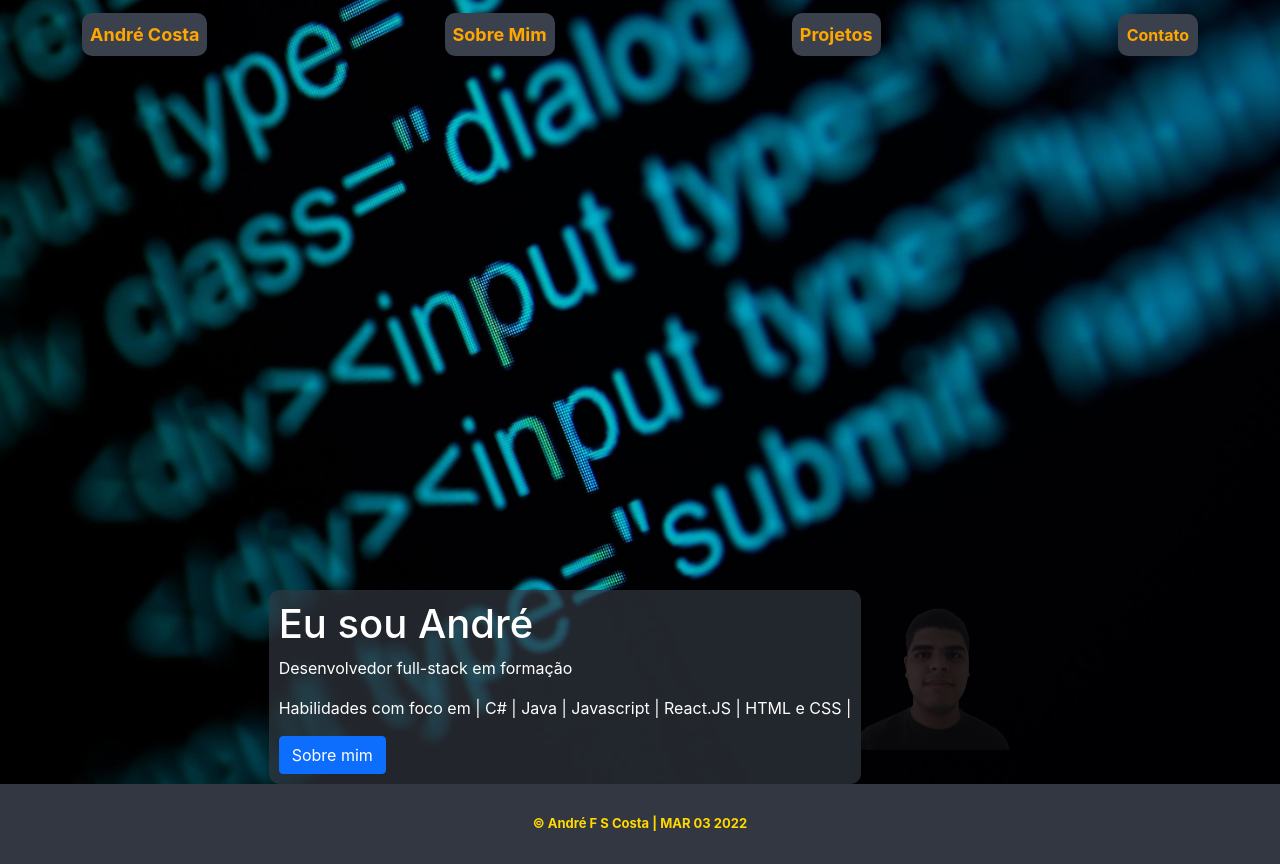
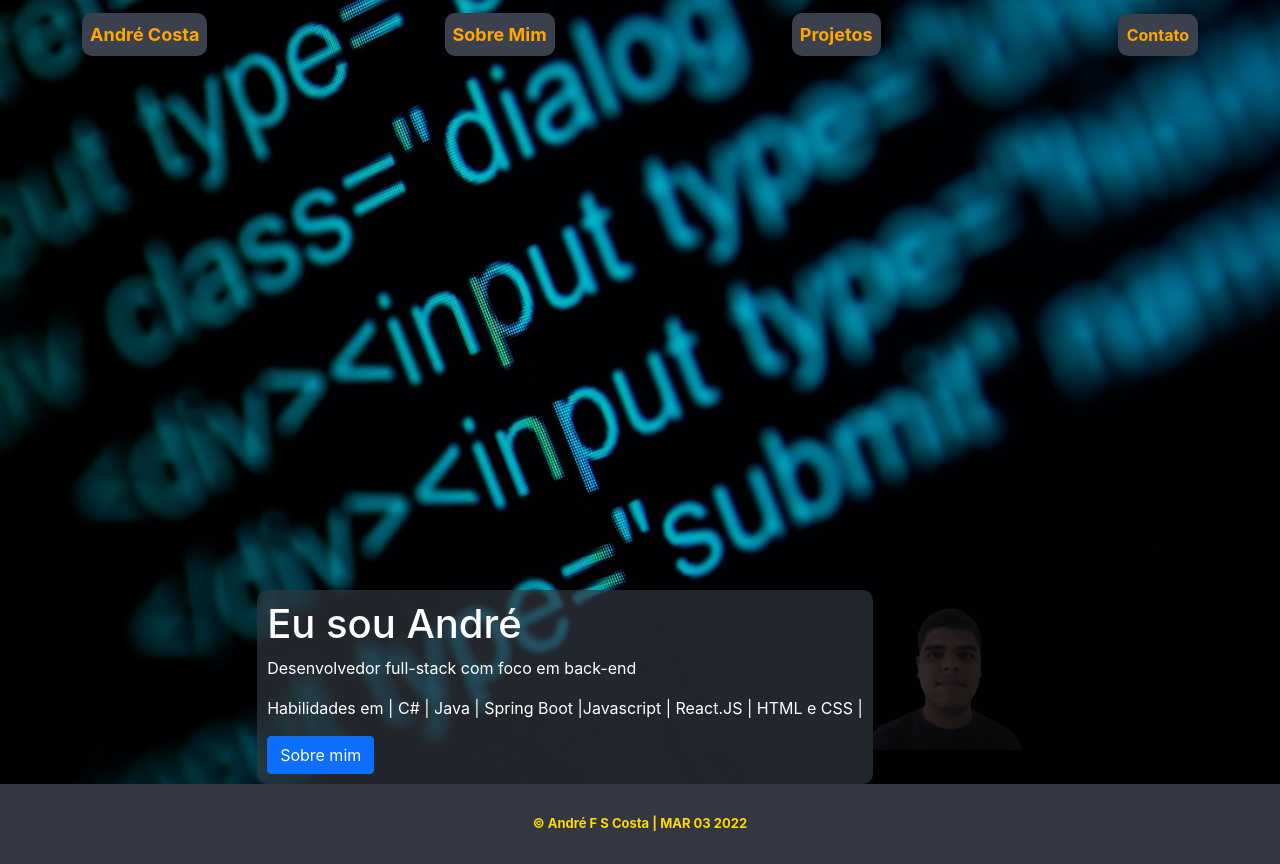
Before and after one commit to Andre-Costa-8224/AndrePortfolio, a React (Create React App) app: page / in a window 1280 px wide. Built offline with nearby package versions, Linux system fonts and the light colour scheme.

Commit message:
Update Main.jsx

```diff
--- a/src/Componentes/Main.jsx
+++ b/src/Componentes/Main.jsx
@@ -8,8 +8,8 @@ const Principal = () => {
         <section className="mainArts">
             <article className="transicao">
               <h1>Eu sou André</h1>
-              <p>Desenvolvedor full-stack em formação</p>
-              <p>Habilidades com foco em | C# | Java | Javascript | React.JS | HTML e CSS |</p>
+              <p>Desenvolvedor full-stack com foco em back-end</p>
+              <p>Habilidades em | C# | Java | Spring Boot |Javascript | React.JS | HTML e CSS |</p>
               <Link to={"/sobre"}>
               <button className="btn btn-primary">Sobre mim</button></Link>
             </article>
```
